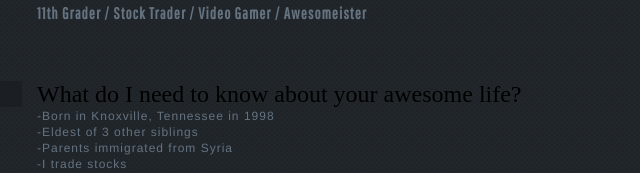
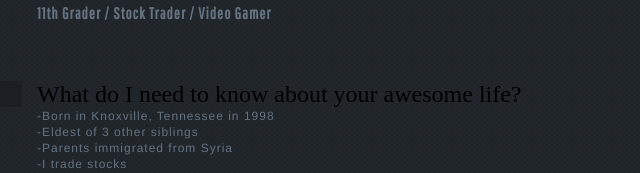
Before and after one commit to chrisdalloul/chrisdalloul.github.io, a plain HTML site: page index.html in a window 1280 px wide. Shown: the part 405-578 px from the top of the page, 88-728 px from the left. Drawn offline with Linux system fonts and the light colour scheme; a web font is replaced by a local one.

Commit message:
Changed sub-title

```diff
--- a/index.html
+++ b/index.html
@@ -20,7 +20,7 @@
 	</div>
 	<div class="leftcontent">
 		<h1>Christopher E. Dalloul</h1>
-		<h2>11th Grader / Stock Trader / Video Gamer / Awesomeister</h2>
+		<h2>11th Grader / Stock Trader / Video Gamer</h2>
 		<h3>What do I need to know about your awesome life?</h3>
 		<p>
 			-Born in Knoxville, Tennessee in 1998<br>
```
